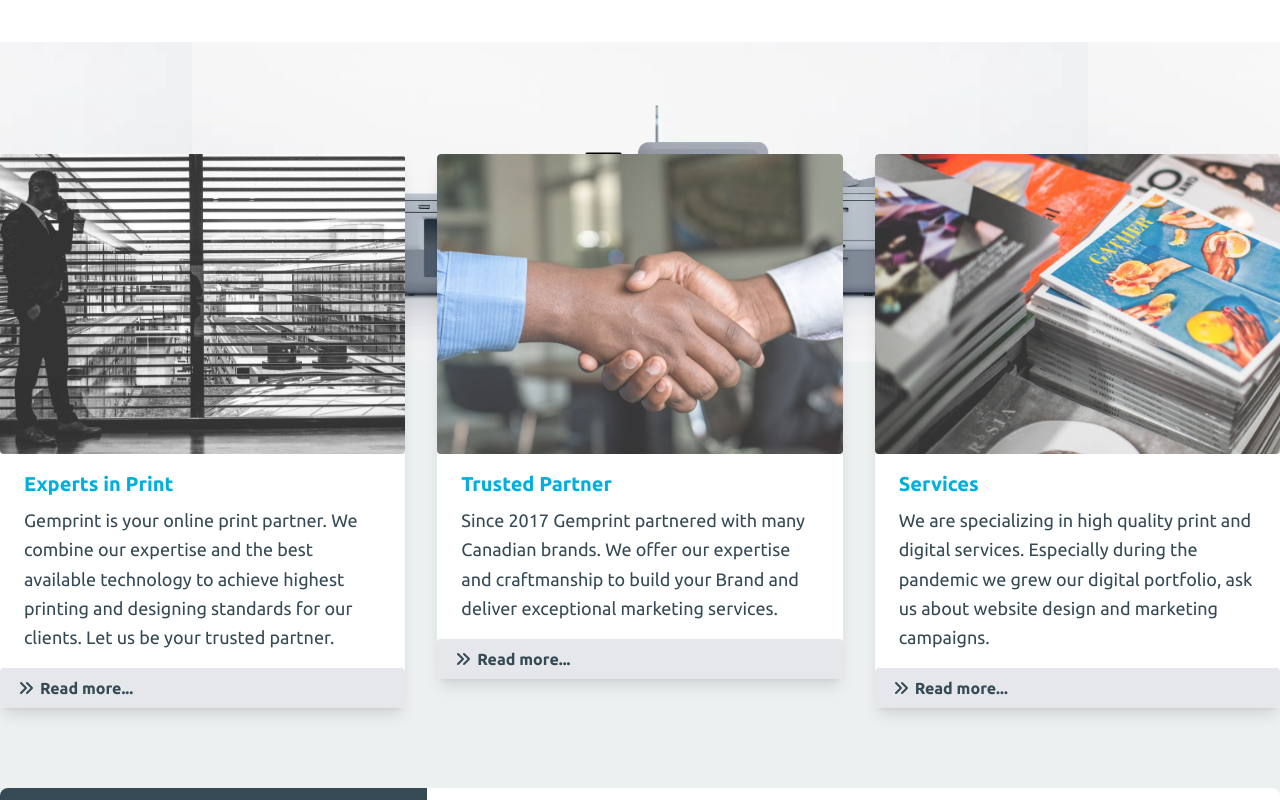
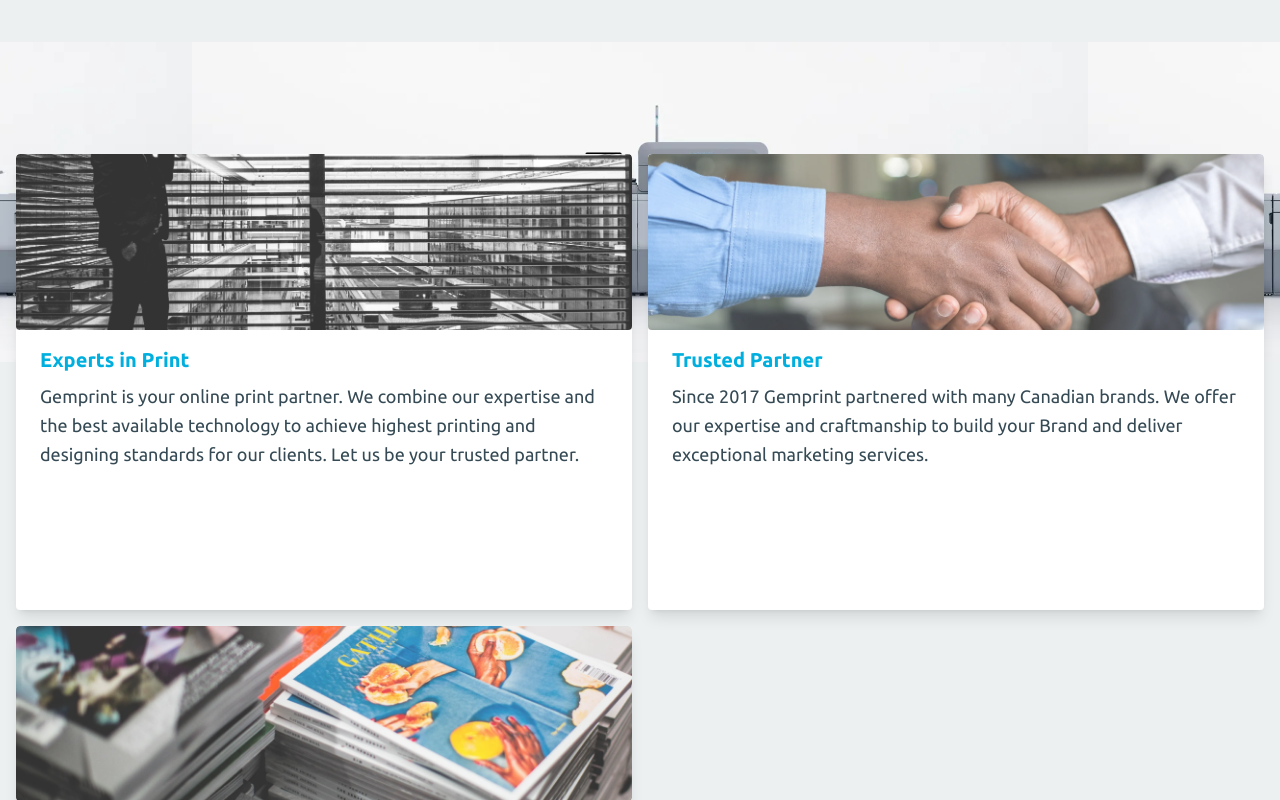
Before and after one commit to propbono/gemprint.ca, a Next.js app: page / in a window 1280 px wide. Shown: the part 1400-2200 px from the top of the page. Built offline with nearby package versions, Linux system fonts and the light colour scheme.

Commit message:
* Fix all the sections to use Section and Container * Add interfaces to FAQCard

```diff
--- a/components/container.tsx
+++ b/components/container.tsx
@@ -2,11 +2,14 @@ import React from "react";
 
 interface IContainerProps {
   children: React.ReactElement | Array<React.ReactElement>;
+  className?: string;
 }
 
 export const Container: React.FC<IContainerProps> = (props) => {
   return (
-    <div className="container relative z-auto px-4 mx-auto">
+    <div
+      className={`container relative z-auto px-4 mx-auto ${props.className}`}
+    >
       {props.children}
     </div>
   );
--- a/components/faq-card.tsx
+++ b/components/faq-card.tsx
@@ -1,11 +1,36 @@
 import React from "react";
 
 const styles = {
-  text: "p-6 leading-relaxed text-lg",
+  wrapper:
+    "flex flex-col mb-10 overflow-hidden transition duration-500 ease-in-out bg-white rounded-lg shadow-lg  lg:flex-row group lg:hover:scale-105",
+  left: "items-center lg:flex lg:w-1/3 lg:bg-secondary",
+  title: "text-2xl font-bold text-secondary lg:text-gray-100",
+  mixedTitle:
+    "text-4xl font-extrabold text-secondary lg:text-gray-100 mb-5 lg:mb-10 leading-tight",
+  mixedTitlePrimary: "text-primary",
+  text: "mt-2 text-secondary lg:text-gray-400 p-6 leading-relaxed text-lg",
+  right:
+    "flex flex-col items-center justify-center w-full pb-6 transition duration-1000 ease-in-out lg:py-0 lg:w-2/3 lg:border-b-8 border-secondary lg:group-hover:border-primary",
 };
 
-export const FAQCard = ({ text }) => {
-  return <p className={styles.text}>{text}</p>;
+export interface IFAQCardProps {
+  title: string;
+  content: string;
+}
+
+export const FAQCard: React.FC<IFAQCardProps> = (props) => {
+  return (
+    <div className={styles.wrapper}>
+      <div className={styles.left}>
+        <div className="px-12 py-6">
+          <h2 className={styles.title}>{props.title}</h2>
+        </div>
+      </div>
+      <div className={styles.right}>
+        <p className={styles.text}>{props.content}</p>
+      </div>
+    </div>
+  );
 };
 
 export default FAQCard;
--- a/components/sections/about.tsx
+++ b/components/sections/about.tsx
@@ -2,11 +2,11 @@ import React from "react";
 import Image from "next/image";
 import Link from "next/link";
 import aboutImage from "/public/images/About.webp";
+import { Container, Section } from "components";
 
 const styles = {
-  section: "bg-white",
-  aboutContainer:
-    "container flex flex-col flex-col-reverse lg:flex-row lg:flex-wrap items-center px-0 pt-0 pb-6 lg:py-24 w-full",
+  container:
+    "flex flex-col flex-col-reverse lg:flex-row lg:flex-wrap items-center pt-0 pb-6 lg:py-24 w-full",
   imageContainer: "bg-cover w-full lg:w-1/2",
   image: "rounded-tl-[8rem] rounded-br-[12rem] shadow-lg",
   textContainer:
@@ -22,8 +22,8 @@ const styles = {
 
 export const About = () => {
   return (
-    <section id="about" className={styles.section}>
-      <div className={styles.aboutContainer}>
+    <Section title="about">
+      <Container className={styles.container}>
         <div className={styles.textContainer}>
           <h2 className={styles.title}>Experts in Print</h2>
           <h4 className={styles.subtitle}>
@@ -58,8 +58,8 @@ export const About = () => {
             placeholder="blur"
           />
         </div>
-      </div>
-    </section>
+      </Container>
+    </Section>
   );
 };
 
--- a/components/sections/footer.tsx
+++ b/components/sections/footer.tsx
@@ -1,9 +1,10 @@
+import { Container, Section } from "components";
 import React from "react";
 
 const styles = {
-  footerSection: "bg-secondary text-gray-100 text-lg",
-  footerWrapper:
-    "flex text-center md:text-left flex-col-reverse w-full md:w-auto md:justify-between md:flex-row",
+  section: "bg-secondary text-gray-100 text-lg",
+  wrapper:
+    "flex text-center md:text-left flex-col-reverse w-full md:w-auto md:justify-between md:flex-row py-6",
   socialLinks:
     "hover:text-primary md:before:content-['/'] md:before:opacity-40 md:before:mr-4 text-decoration-none my-2 md:my-0 md:ml-4",
   socialMenu:
@@ -12,9 +13,9 @@ const styles = {
 
 export const Footer = () => {
   return (
-    <footer className={styles.footerSection}>
-      <div className="container py-6">
-        <div className={styles.footerWrapper}>
+    <Section className={styles.section}>
+      <Container>
+        <footer className={styles.wrapper}>
           <div>
             <p>© 2017-2022 Gemprint</p>
           </div>
@@ -34,9 +35,9 @@ export const Footer = () => {
               </li>
             </ul>
           </div>
-        </div>
-      </div>
-    </footer>
+        </footer>
+      </Container>
+    </Section>
   );
 };
 
--- a/components/sections/hero.tsx
+++ b/components/sections/hero.tsx
@@ -1,11 +1,14 @@
 import React from "react";
 import Image from "next/image";
+import { Container, Section } from "components";
+
 import heroImage from "/public/images/Hero.webp";
 
 const styles = {
-  section: "w-full h-auto bg-center bg-cover lg:h-screen lg:pt-24 relative",
-  heroContainer: "container py-6 lg:py-24 relative z-auto",
-  card: "group w-full px-8 pt-6 pb-10 bg-white rounded-md shadow-md lg:opacity-60 lg:w-3/5 hover:opacity-100 transition duration-1000 ease-in-out",
+  section:
+    "w-full h-auto bg-center bg-cover lg:h-screen md:pt-20 lg:pt-24 relative",
+  container: "py-6 md:py-12 lg:py-16 relative z-auto",
+  card: "group bg-white px-8 pt-6 pb-10 rounded-md shadow-md lg:opacity-60 lg:max-w-5xl hover:opacity-100 transition duration-1000 ease-in-out",
   preTitle: "mb-2 text-2xl",
   title: "mb-4 text-5xl font-bold text-secondary leading-snug",
   text: "mb-10 text-3xl lg:opacity-60 group-hover:opacity-100 transition duration-1500 ease leading-relaxed",
@@ -13,7 +16,7 @@ const styles = {
 
 export const Hero = () => {
   return (
-    <section className={styles.section}>
+    <Section className={styles.section}>
       <div className="hidden lg:block">
         <Image
           src={heroImage}
@@ -24,7 +27,7 @@ export const Hero = () => {
           priority
         />
       </div>
-      <div className={styles.heroContainer}>
+      <Container className={styles.container}>
         <div className={styles.card}>
           <p className={styles.preTitle}>
             May 2, 2018 by{" "}
@@ -51,8 +54,8 @@ export const Hero = () => {
             Request a Quote
           </a>
         </div>
-      </div>
-    </section>
+      </Container>
+    </Section>
   );
 };
 
--- a/components/sections/services.tsx
+++ b/components/sections/services.tsx
@@ -1,54 +1,37 @@
 import React from "react";
 import Image from "next/image";
 
-import { ServiceCard } from "components";
+import { Section, ServiceCard } from "components";
 
 import expertImage from "/public/images/Experts.webp";
 import trustImage from "/public/images/Trusted.webp";
 import servicesImage from "/public/images/Services.webp";
-
-const expertCard = {
-  img: {
-    path: expertImage,
-    alt: "Experts in Print",
-  },
-  title: "Experts in Print",
-  content:
-    "Gemprint is your online print partner. We combine our expertise and the best available technology to achieve highest printing and designing standards for our clients. Let us be your trusted partner.",
-  link: "/#",
-};
-
-const trustedCard = {
-  img: {
-    path: trustImage,
-    alt: "Trusted partner",
-  },
-  title: "Trusted Partner",
-  content:
-    "Since 2017 Gemprint partnered with many Canadian brands. We offer our expertise and craftmanship to build your Brand and deliver exceptional marketing services.",
-  link: "/#",
-};
-
-const servicesCard = {
-  img: {
-    path: servicesImage,
-    alt: "Services",
-  },
-  title: "Services",
-  content:
-    "We are specializing in high quality print and digital services. Especially during the pandemic we grew our digital portfolio, ask us about website design and marketing campaigns.",
-  link: "/#",
-};
+import Container from "../container";
 
 export const Services = () => {
   return (
-    <section id="services" className="relative py-8 lg:top-[-15rem]">
-      <div className="container flex flex-col items-start justify-between w-full space-y-8 lg:space-x-8 lg:space-y-0 lg:flex-row">
-        <ServiceCard card={expertCard} />
-        <ServiceCard card={trustedCard} />
-        <ServiceCard card={servicesCard} />
-      </div>
-    </section>
+    <Section title="services" className="py-8 lg:top-[-15rem]">
+      <Container className="grid grid-cols-1 md:grid-cols-2 lg:grid-col-3 gap-3 lg:gap-4">
+        <ServiceCard
+          image={expertImage}
+          alt="Experts in Print"
+          title="Experts in Print"
+          content="Gemprint is your online print partner. We combine our expertise and the best available technology to achieve highest printing and designing standards for our clients. Let us be your trusted partner."
+        />
+        <ServiceCard
+          image={trustImage}
+          alt="Trusted Partner"
+          title="Trusted Partner"
+          content="Since 2017 Gemprint partnered with many Canadian brands. We offer our expertise and craftmanship to build your Brand and deliver exceptional marketing services."
+        />
+        <ServiceCard
+          image={servicesImage}
+          alt="Services"
+          title="Services"
+          content="We are specializing in high quality print and digital services. Especially during the pandemic we grew our digital portfolio, ask us about website design and marketing campaigns."
+        />
+      </Container>
+    </Section>
   );
 };
 
--- a/components/sections/subscribe.tsx
+++ b/components/sections/subscribe.tsx
@@ -1,7 +1,7 @@
 import React, { useState, useRef } from "react";
 import axios from "axios";
 
-import { FormCard, FormMessage } from "components";
+import { Container, FormCard, FormMessage, Section } from "components";
 
 const STATE = {
   LOADING: "loading",
@@ -11,8 +11,7 @@ const STATE = {
 };
 
 const styles = {
-  section: "relative lg:top-[-12rem]",
-  container: "container",
+  section: "lg:top-[-12rem]",
   form: "flex flex-col sm:flex-row",
   email:
     "flex flex-1  w-full mb-2 lg:mx-2 lg:mb-0 px-4 py-3 rounded-lg text-gray-800 placeholder-gray-500 bg-gray-200 border-2 border-gray-300 outline-none  focus:border-primary focus:ring-primary focus:bg-gray-100",
@@ -43,8 +42,8 @@ export const Subscribe = () => {
   };
 
   return (
-    <section className={styles.section}>
-      <div className={styles.container}>
+    <Section className={styles.section}>
+      <Container>
         <FormCard
           mixedTitle=""
           title="Subscribe to our newsletter"
@@ -84,8 +83,8 @@ export const Subscribe = () => {
             {message ? <FormMessage message={message} state={state} /> : null}
           </div>
         </FormCard>
-      </div>
-    </section>
+      </Container>
+    </Section>
   );
 };
 
--- a/components/service-card.tsx
+++ b/components/service-card.tsx
@@ -1,52 +1,38 @@
 import React from "react";
 import Image from "next/image";
+import type { StaticImageData } from "next/image";
 
 const styles = {
-  card: "relative flex flex-col w-full overflow-hidden transition duration-500 ease-linear bg-white rounded shadow-lg lg:w-1/3 group lg:hover:scale-105",
+  card: "relative flex flex-col w-full overflow-hidden transition duration-500 ease-linear bg-white rounded shadow-lg group lg:hover:scale-105",
   img: "w-full transition duration-500 ease-in-out rounded shadow-md opacity-80 group-hover:opacity-100",
   content: "h-full px-6 py-4",
   title: "mb-2 text-xl font-bold text-primary",
   text: "text-lg leading-relaxed text-secondary",
-  button:
-    "inline-flex items-center w-full px-4 py-2 font-bold bg-gray-200 rounded text-secondary hover:bg-primary hover:text-gray-100",
 };
 
-export const ServiceCard = ({ card }) => {
+export interface IServiceCardProps {
+  image: StaticImageData;
+  alt: string;
+  title: React.ReactElement | string;
+  content: React.ReactElement | string;
+}
+
+export const ServiceCard: React.FC<IServiceCardProps> = (props) => {
   return (
     <div className={styles.card}>
       <Image
         className={styles.img}
-        src={card.img.path}
-        alt={card.img.alt}
+        src={props.image}
+        alt={props.alt}
         placeholder="blur"
         objectFit="cover"
         width={300}
         height={300}
       />
       <div className={styles.content}>
-        <h2 className={styles.title}>{card.title}</h2>
-        <p className={styles.text}>{card.content}</p>
+        <h2 className={styles.title}>{props.title}</h2>
+        <p className={styles.text}>{props.content}</p>
       </div>
-      <button className={styles.button}>
-        <svg
-          xmlns="http://www.w3.org/2000/svg"
-          className="w-5 h-5 mr-1"
-          viewBox="0 0 20 20"
-          fill="currentColor"
-        >
-          <path
-            fillRule="evenodd"
-            d="M10.293 15.707a1 1 0 010-1.414L14.586 10l-4.293-4.293a1 1 0 111.414-1.414l5 5a1 1 0 010 1.414l-5 5a1 1 0 01-1.414 0z"
-            clipRule="evenodd"
-          />
-          <path
-            fillRule="evenodd"
-            d="M4.293 15.707a1 1 0 010-1.414L8.586 10 4.293 5.707a1 1 0 011.414-1.414l5 5a1 1 0 010 1.414l-5 5a1 1 0 01-1.414 0z"
-            clipRule="evenodd"
-          />
-        </svg>
-        <span>Read more...</span>
-      </button>
     </div>
   );
 };
--- a/layouts/page-layout.tsx
+++ b/layouts/page-layout.tsx
@@ -1,6 +1,6 @@
 import React from "react";
 
-import { Header } from "components";
+import { Footer, Header } from "components";
 
 export interface IPageLayoutProps {
   children: Array<React.ReactElement> | React.ReactElement;
@@ -11,6 +11,7 @@ export const PageLayout: React.FC<IPageLayoutProps> = (props) => {
     <>
       <Header />
       <main>{props.children}</main>
+      <Footer />
     </>
   );
 };
```
Also changed, not shown: pages/faqs.tsx (+6 -9 lines).
